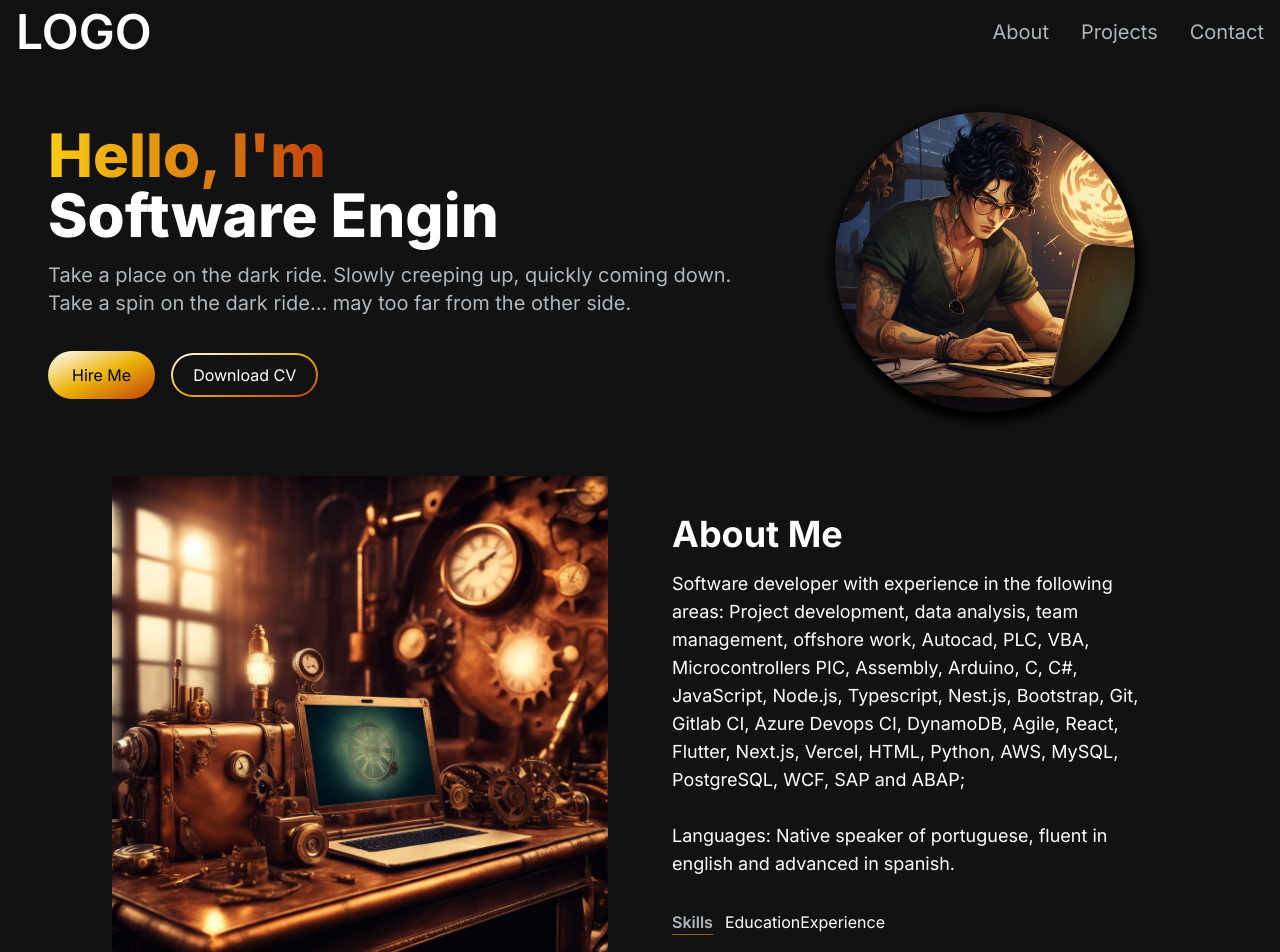
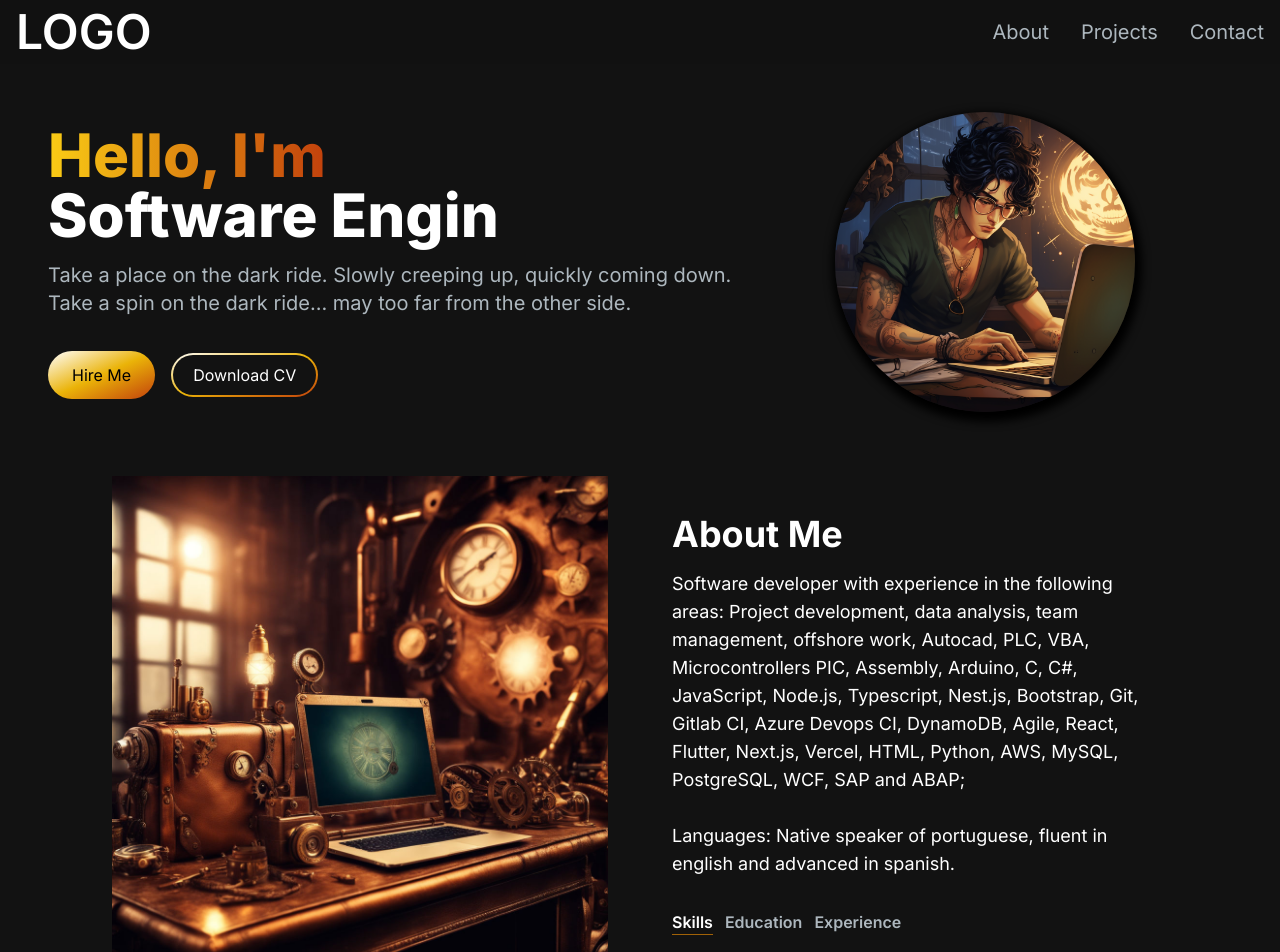
Before and after one commit to victordevicta/my-portfolio, a Next.js app: page / in a window 1280 px wide. Shown: the top 952 px of the page. Built offline with nearby package versions, Linux system fonts and the light colour scheme.

Commit message:
feat: tab button

```diff
--- a/src/app/components/AboutSection.jsx
+++ b/src/app/components/AboutSection.jsx
@@ -1,10 +1,11 @@
 "use client";
 import React, { useTransition, useState } from "react";
 import Image from "next/image";
+import TabButton from "./TabButton";
 
 const AboutSection = () => {
   const [tab, setTab] = useState("skills");
-  const [startTransition, isPending] = useTransition();
+  const [isPending, startTransition] = useTransition();
 
   const handleTabChange = (id) => {
     startTransition(() => {
@@ -37,11 +38,24 @@
             advanced in spanish.
           </p>
           <div className="flex flex-row mt-8">
-            <span className="mr-3 font-semibold hover:text-white text-[#ADB7BE] border-b border-yellow-700">
+            <TabButton
+              selectTab={() => handleTabChange("skills")}
+              active={tab === "skills"}
+            >
               Skills
-            </span>
-            <span>Education</span>
-            <span>Experience</span>
+            </TabButton>
+            <TabButton
+              selectTab={() => handleTabChange("education")}
+              active={tab === "education"}
+            >
+              Education
+            </TabButton>
+            <TabButton
+              selectTab={() => handleTabChange("experience")}
+              active={tab === "experience"}
+            >
+              Experience
+            </TabButton>
           </div>
         </div>
       </div>
--- a/src/app/components/TabButton.jsx
+++ b/src/app/components/TabButton.jsx
@@ -1,7 +1,17 @@
 import React from "react";
 
-const TabButton = () => {
-  return <div>TabButton</div>;
+const TabButton = ({ active, selectTab, children }) => {
+  const buttonClasses = active
+    ? "hover:text-white border-b border-yellow-700"
+    : "text-[#ADB7BE]";
+
+  return (
+    <button onClick={selectTab}>
+      <p className={`mr-3 font-semibold hover:text-white ${buttonClasses}`}>
+        {children}
+      </p>
+    </button>
+  );
 };
 
 export default TabButton;
```
